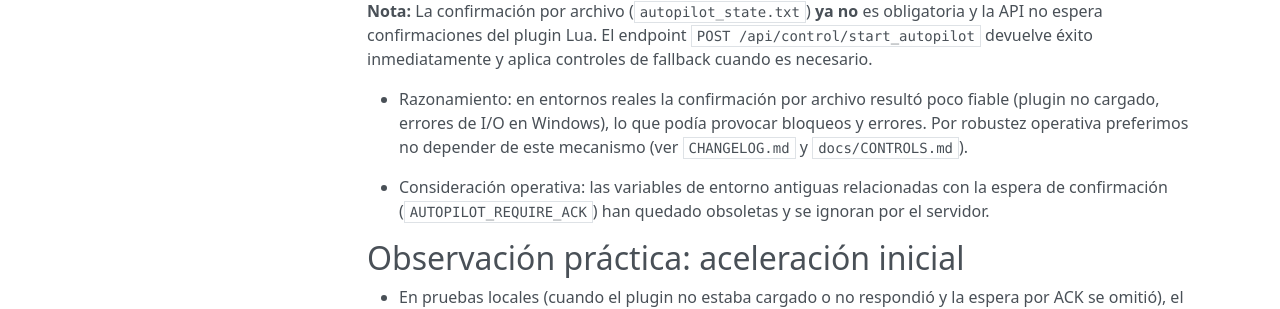
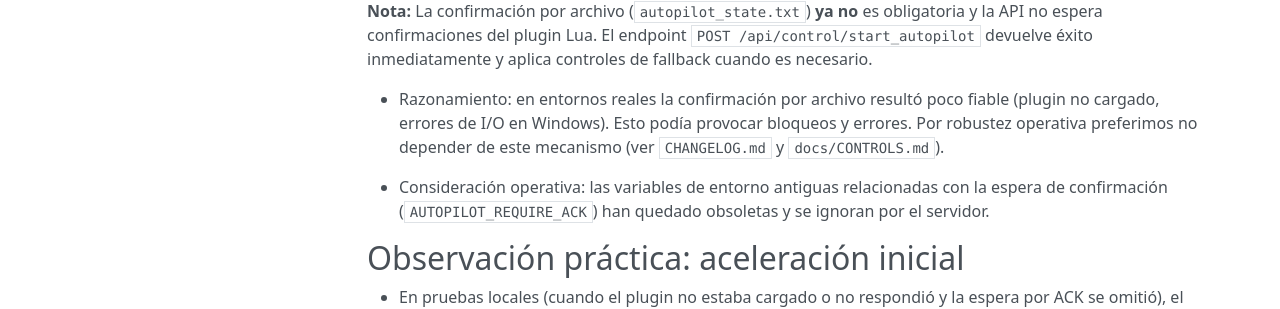
Before and after one commit to doski2/TrainSimulatorAutopilot, an MkDocs documentation site: the page built from docs/AUTOPILOT_SENDCOMMAND.md, in a window 1280 px wide. Shown: the part 1376-1685 px from the top of the page. Built offline with MkDocs 1.6.1, drawn with Linux system fonts in a browser that asks for light colours; nearby versions of some CDN libraries.

Commit message:
docs: wrap remaining long lines in AUTOPILOT_SENDCOMMAND.md (MD013)

```diff
--- a/docs/AUTOPILOT_SENDCOMMAND.md
+++ b/docs/AUTOPILOT_SENDCOMMAND.md
@@ -4,7 +4,8 @@
 
 - Endpoint `POST /api/control/start_autopilot` escribe el comando
   `start_autopilot` en los archivos:
-  - `SendCommand.txt` (ruta configurada en `TSCIntegration.ruta_archivo_comandos`)
+  - `SendCommand.txt` (ruta configurada en
+    `TSCIntegration.ruta_archivo_comandos`)
   - `autopilot_commands.txt` (archivo que el plugin Lua lee)
 
 Reproducción local (pasos):
@@ -62,9 +63,14 @@
 endpoint `POST /api/control/start_autopilot` devuelve éxito
 inmediatamente y aplica controles de fallback cuando es necesario.
 
-- Razonamiento: en entornos reales la confirmación por archivo resultó poco fiable (plugin no cargado, errores de I/O en Windows), lo que podía provocar bloqueos y errores. Por robustez operativa preferimos no depender de este mecanismo (ver `CHANGELOG.md` y `docs/CONTROLS.md`).
+- Razonamiento: en entornos reales la confirmación por archivo resultó
+  poco fiable (plugin no cargado, errores de I/O en Windows). Esto podía
+  provocar bloqueos y errores. Por robustez operativa preferimos no
+  depender de este mecanismo (ver `CHANGELOG.md` y `docs/CONTROLS.md`).
 
-- Consideración operativa: las variables de entorno antiguas relacionadas con la espera de confirmación (`AUTOPILOT_REQUIRE_ACK`) han quedado obsoletas y se ignoran por el servidor.
+- Consideración operativa: las variables de entorno antiguas relacionadas
+  con la espera de confirmación (`AUTOPILOT_REQUIRE_ACK`) han quedado
+  obsoletas y se ignoran por el servidor.
 
 ## Observación práctica: aceleración inicial
 
@@ -82,4 +88,6 @@
    líneas de fallback `Regulator:0.125` y `VirtualThrottle:0.125`.
   4. En el simulador observa que la velocidad aumenta ligeramente (~13%).
 
-- Nota: si prefieres otro valor de inicio, se puede modificar la constante de fallback en `tsc_integration.py` o exponerla vía configuración (`AUTOPILOT_START_THROTTLE`) en una futura mejora.
+- Nota: si prefieres otro valor de inicio, se puede modificar la
+  constante de fallback en `tsc_integration.py` o exponerla vía
+  configuración (`AUTOPILOT_START_THROTTLE`) en una futura mejora.
```
